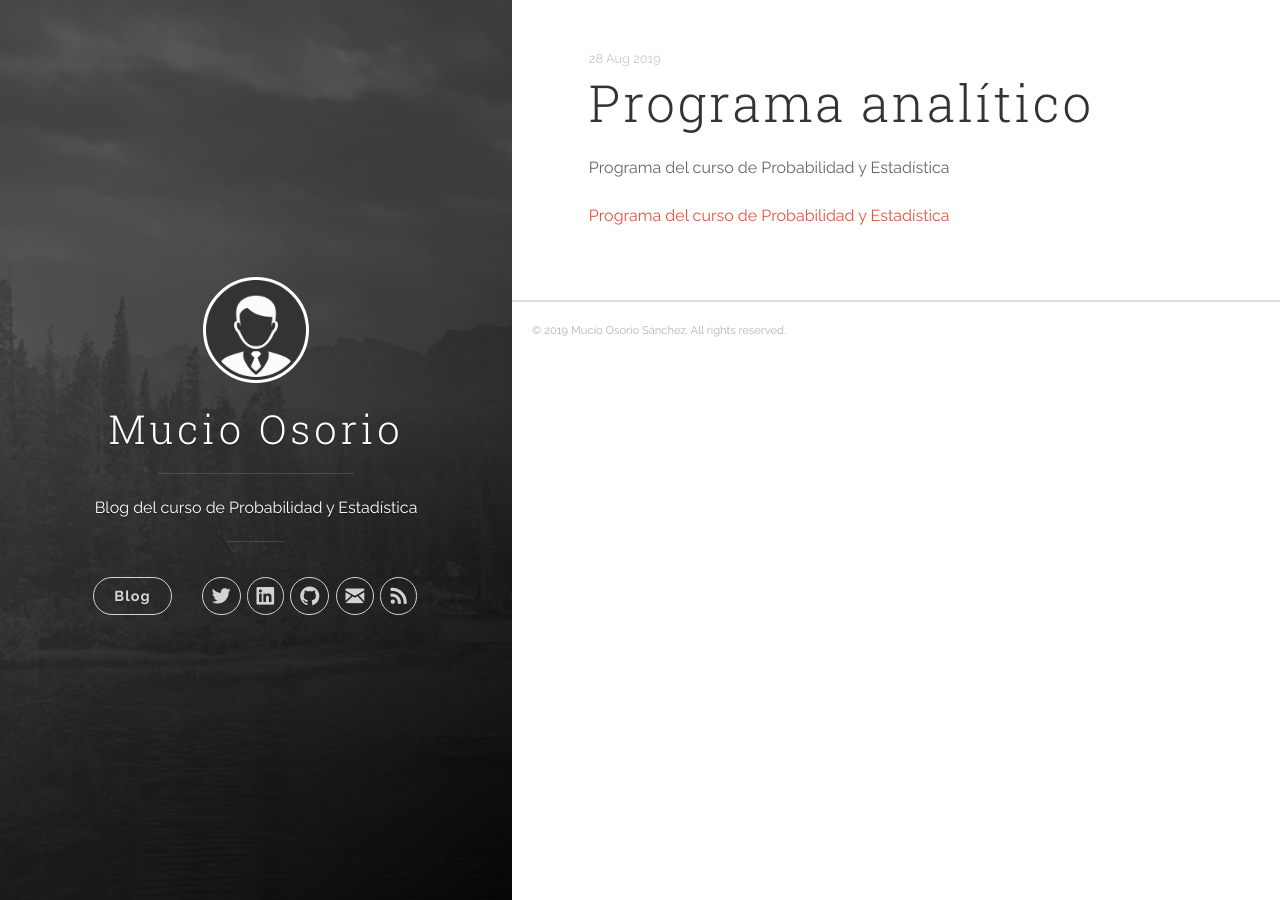
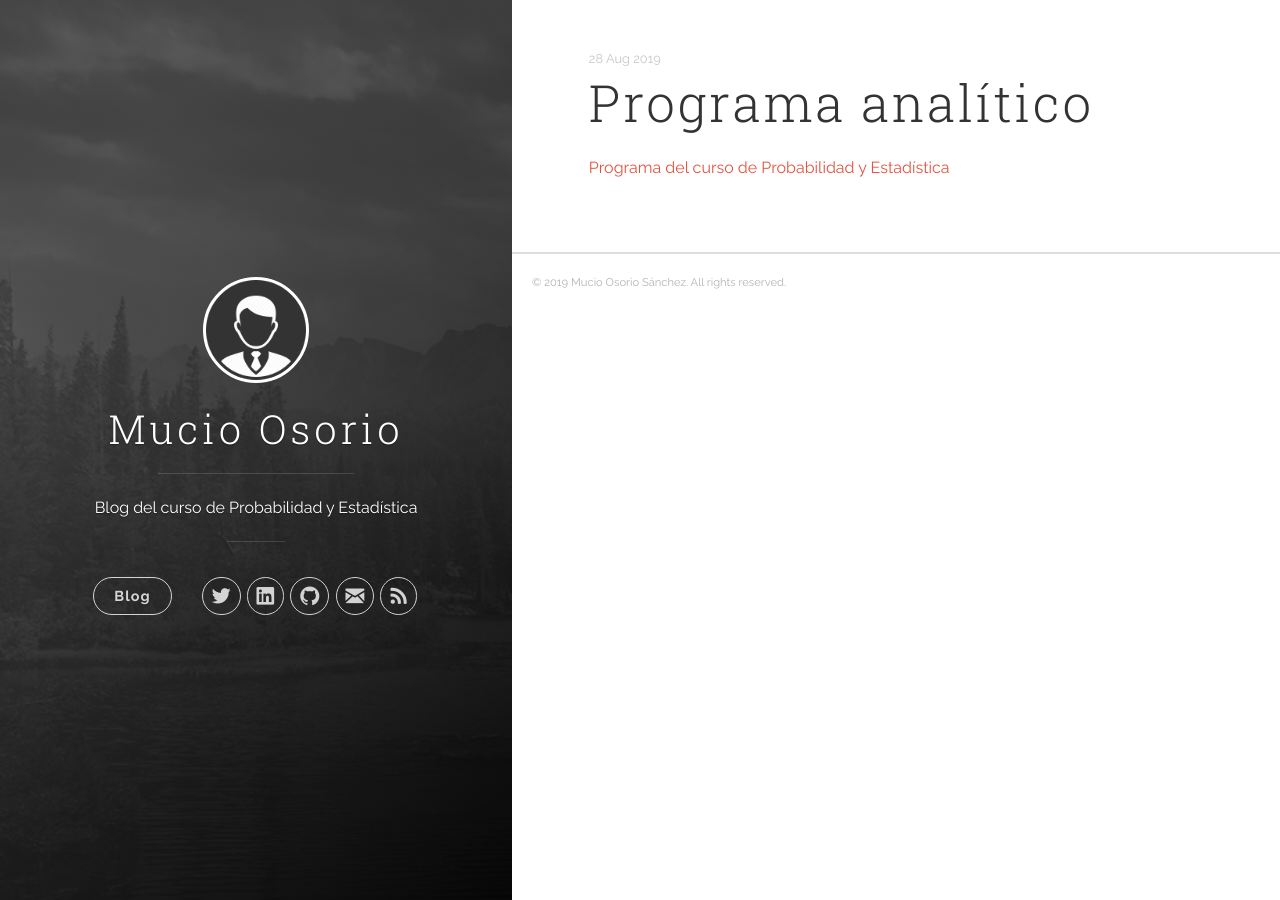
Before and after one commit to mucioosorio/probabilidad, a Jekyll site: the page built from _posts/2019-08-28-Programa Analítico.md, in a window 1280 px wide. Built offline with Jekyll 4.4.1, drawn with Linux system fonts in a browser that asks for light colours; nearby versions of some CDN libraries.

Commit message:
Update 2019-08-28-Programa Analítico.md

```diff
--- a/_posts/2019-08-28-Programa Analítico.md
+++ b/_posts/2019-08-28-Programa Analítico.md
@@ -1,3 +1,3 @@
-Programa del curso de Probabilidad y Estadística
+
 
 <a href="https://github.com/mucioosorio/probabilidad/blob/master/_posts/Probabilidad1136M.pdf" target="_blank">Programa del curso de Probabilidad y Estadística </a>
```
